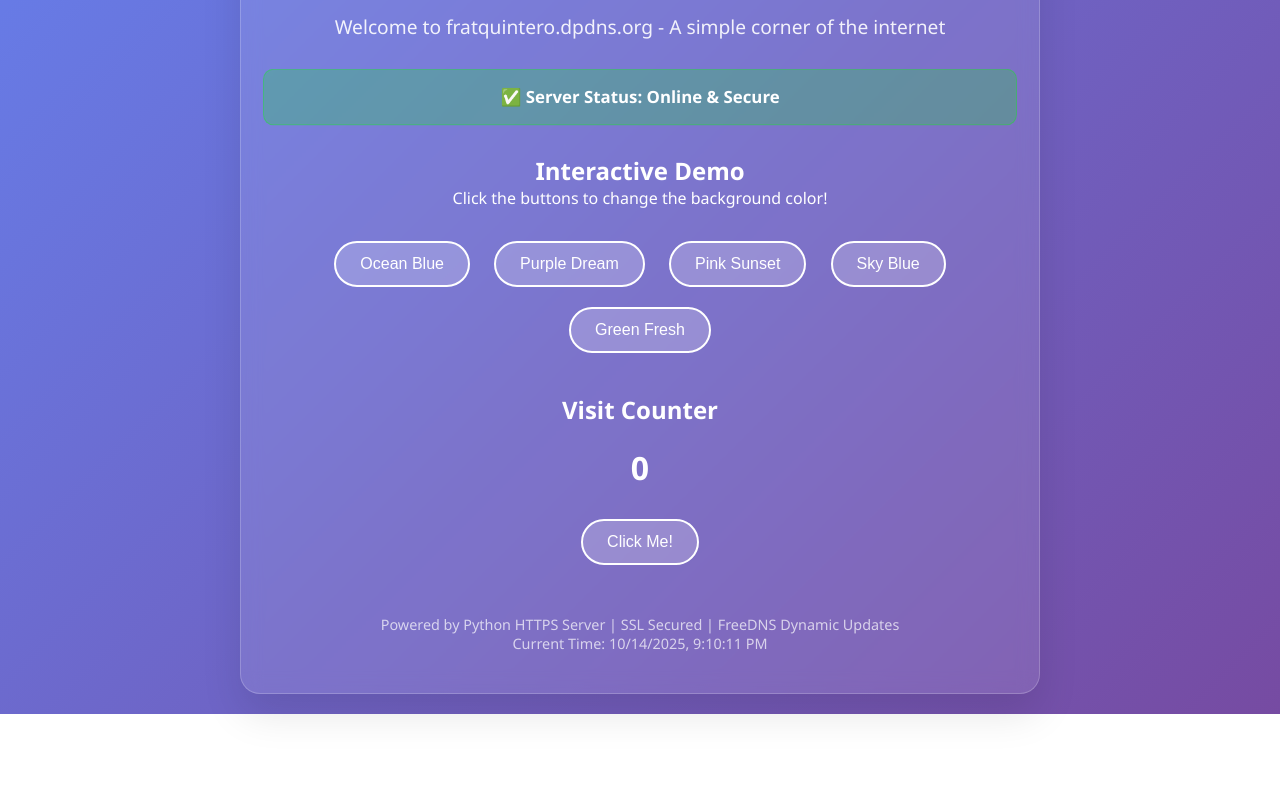
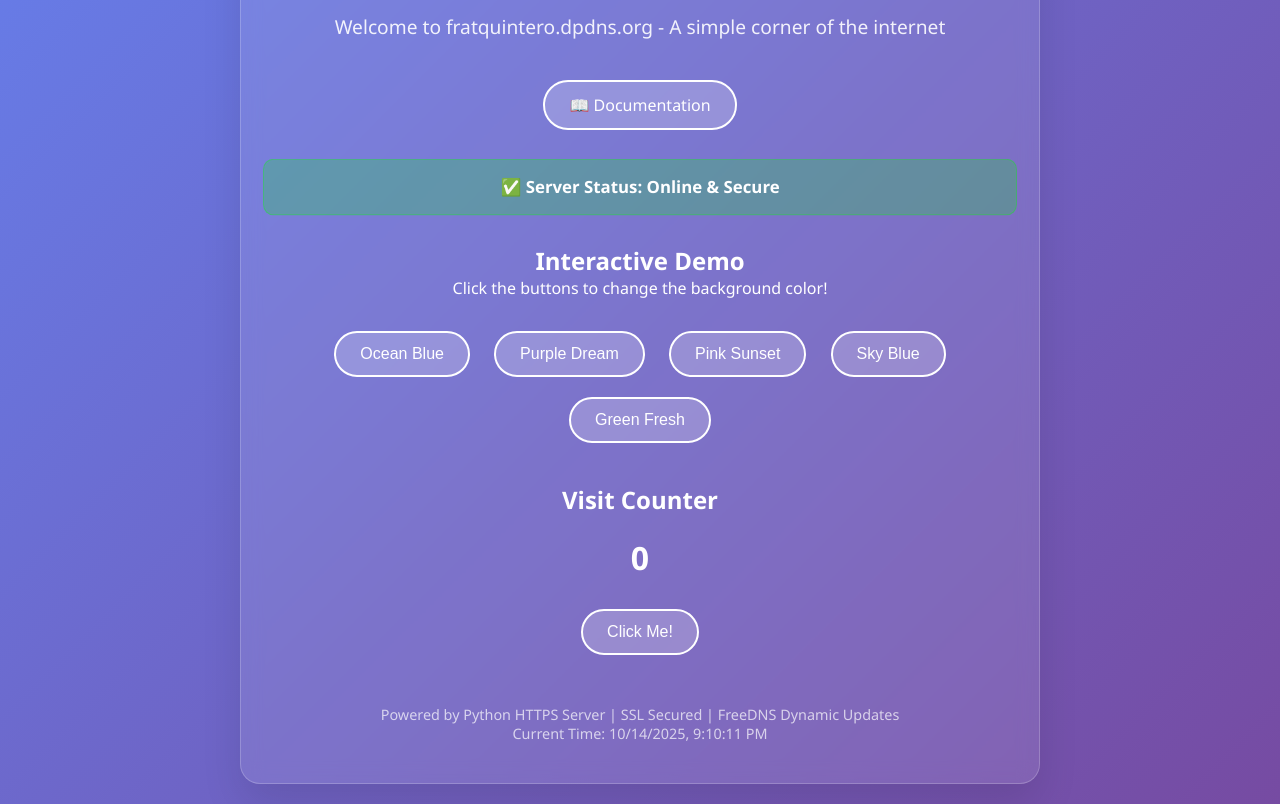
Before and after one commit to frquintero/pages_demo, a website: page index.html in a window 1280 px wide. Shown: the part 133-937 px from the top of the page. Before the commit the page ends 847 px from the top, so only its background shows below. Drawn offline with Linux system fonts and the light colour scheme.

Commit message:
Add navigation link to documentation page

```diff
--- a/index.html
+++ b/index.html
@@ -118,6 +118,10 @@
         <h1 class="floating">🌴 Digital Oasis</h1>
         <p class="subtitle">Welcome to fratquintero.dpdns.org - A simple corner of the internet</p>
 
+        <div style="margin: 20px 0;">
+            <a href="readme.html" class="color-button" style="display: inline-block; text-decoration: none;">📖 Documentation</a>
+        </div>
+
         <div class="status pulse">
             ✅ Server Status: Online & Secure
         </div>
```
